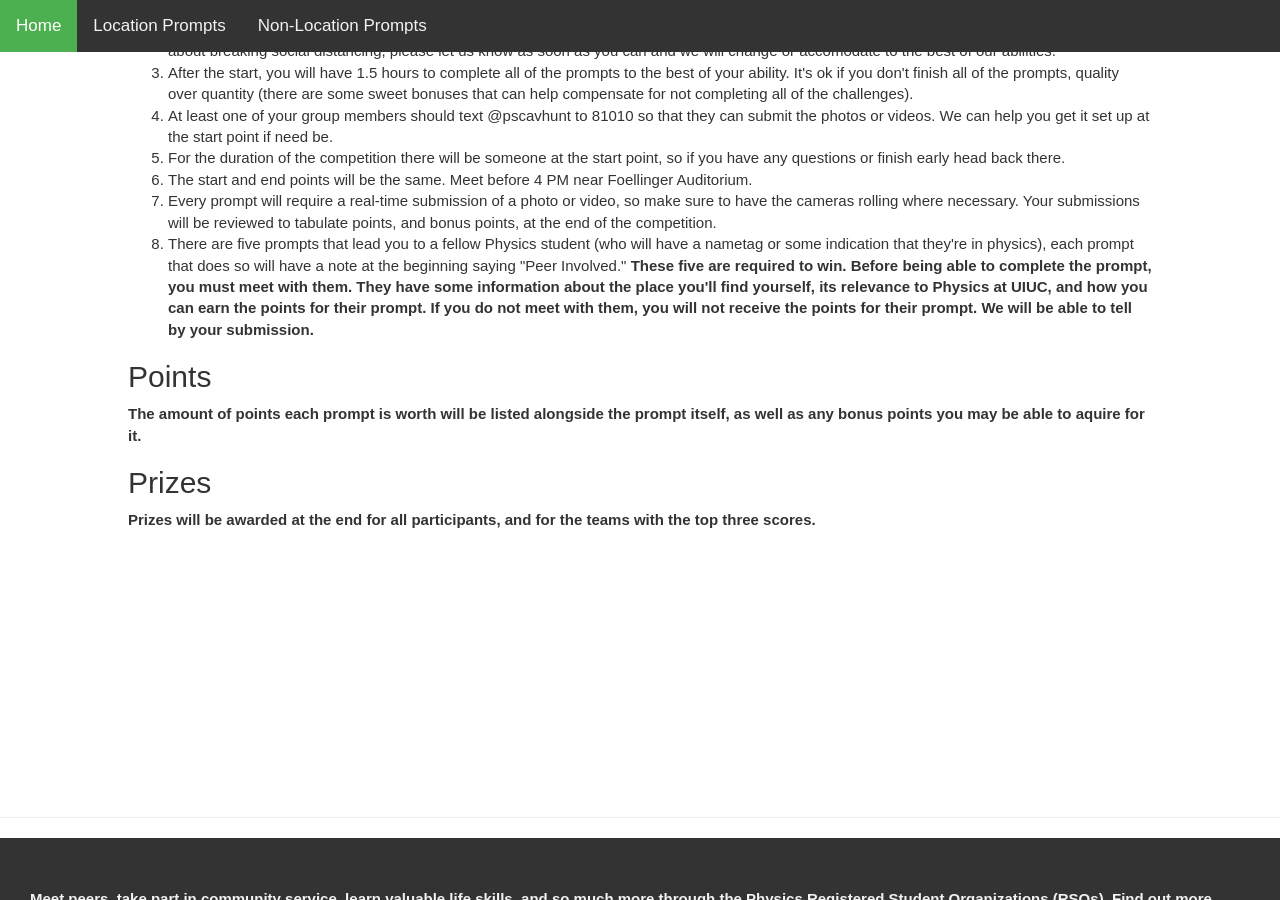
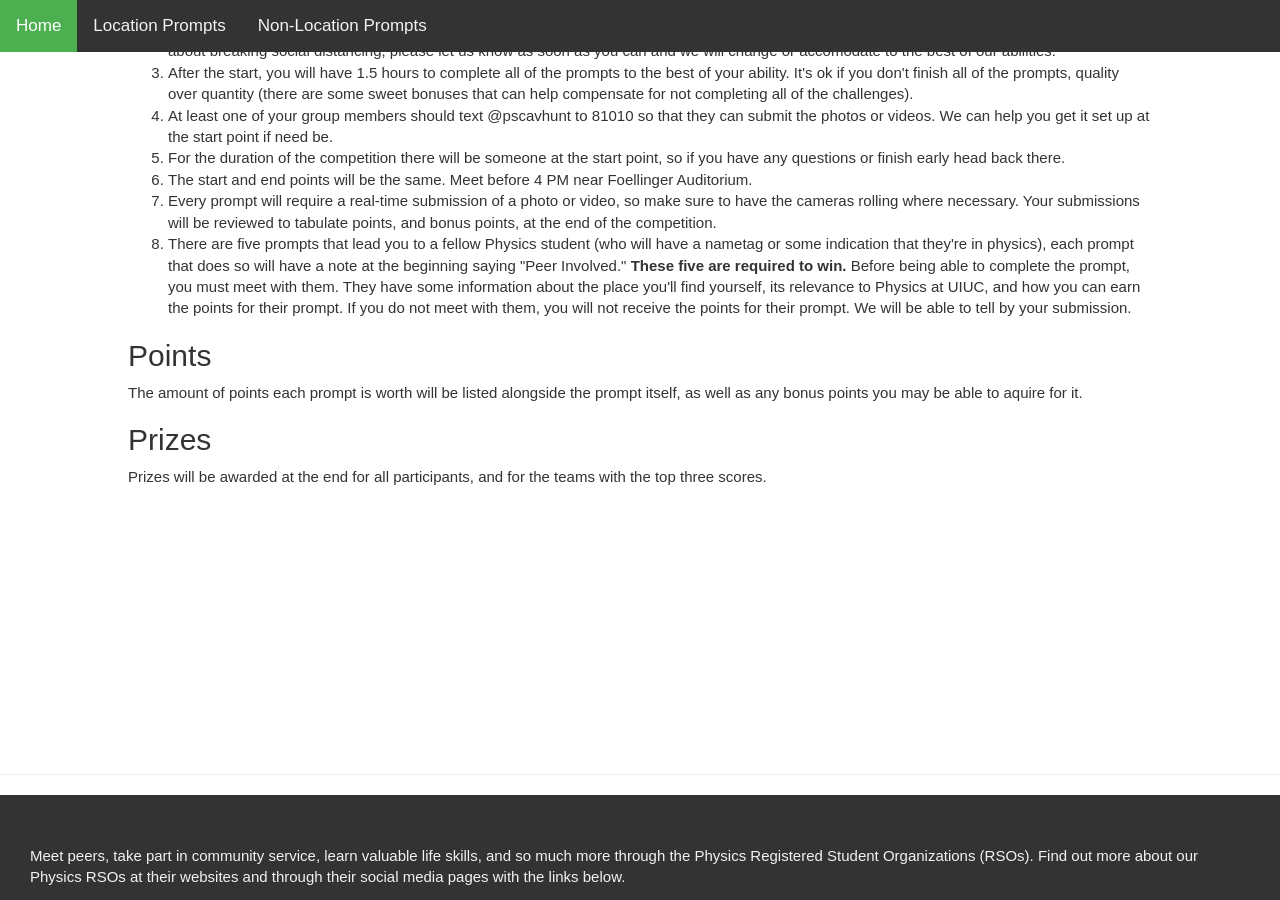
Before and after one commit to nsryan2/scav_hunt, a Jekyll site: the page built from index.html, in a window 1280 px wide and 900 px high, scrolled down 997 px. Built offline with Jekyll 4.4.1, drawn with Linux system fonts in a browser that asks for light colours; nearby versions of some CDN libraries.

```diff
--- a/index.html
+++ b/index.html
@@ -70,7 +70,7 @@ title: Home
         <li style="font-size: 15px;">
           There are five prompts that lead you to a fellow Physics student (who will have a nametag or some indication that
           they're in physics), each prompt that does so will have a note at the beginning saying "Peer Involved." <b>These five
-          are required to win.<b> Before being able to complete the prompt, you must meet with them. They have some information
+          are required to win.</b> Before being able to complete the prompt, you must meet with them. They have some information
           about the place you'll find yourself, its relevance to Physics at UIUC, and how you can earn the points for their
           prompt. If you do not meet with them, you will not receive the points for their prompt. We will be able to tell by
           your submission.
```
